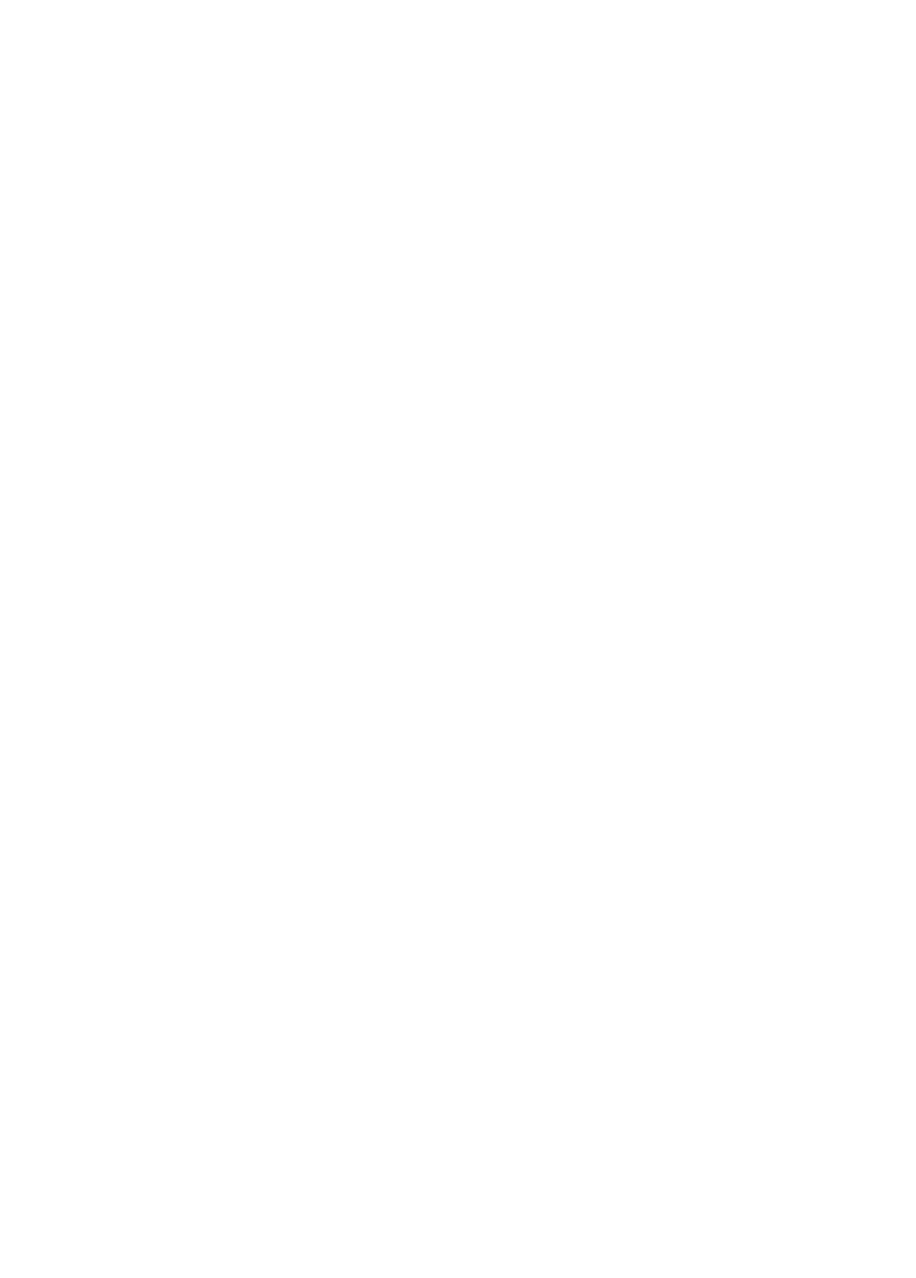
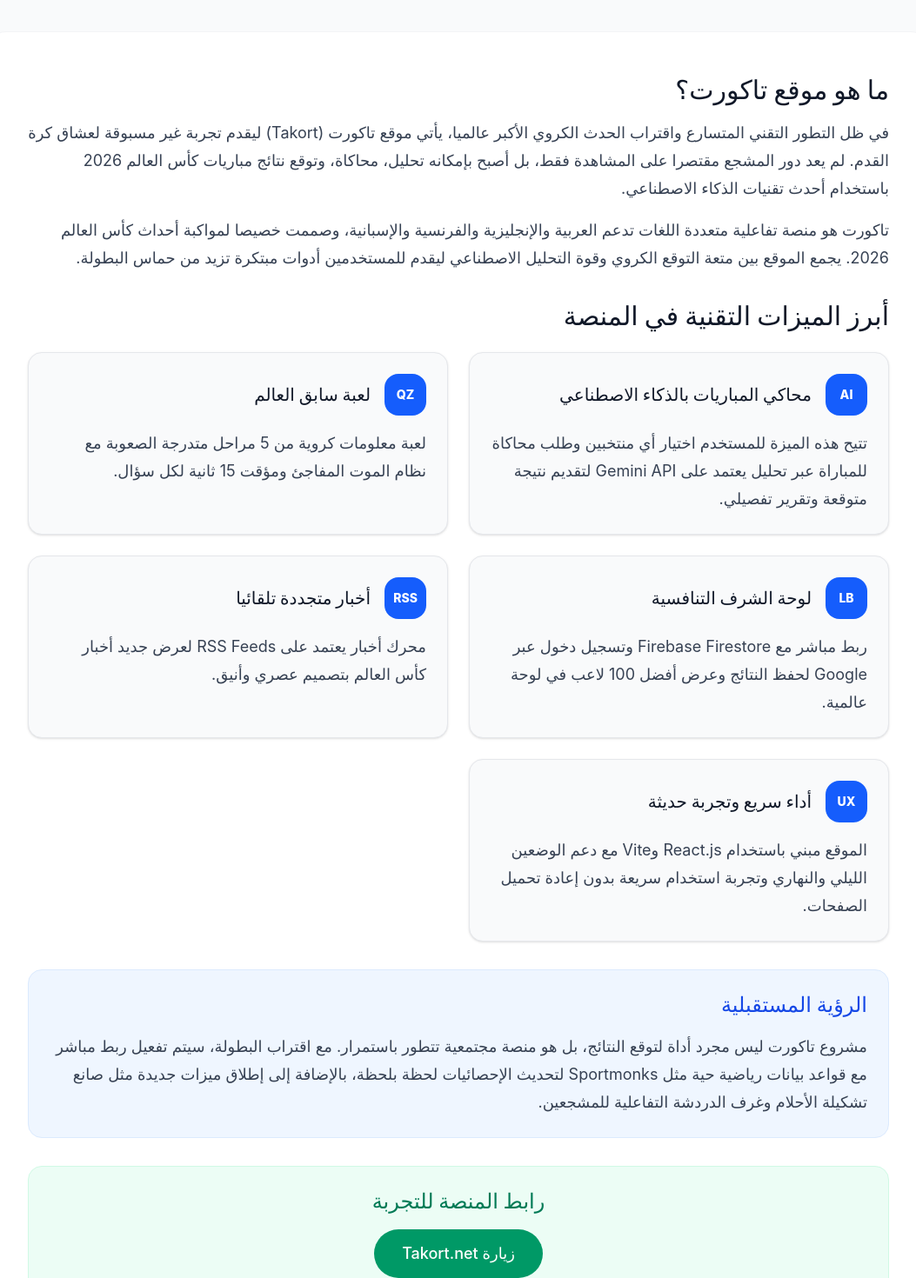
Before and after one commit to alfaress01/houssain-apps, a React (Vite) app: page /houssain-apps/takort in a window 1280 px wide. Before the commit this address had no page. Shown: the part 580-2050 px from the top of the page at 87% size, without its empty margins (113-1166 px from the left). Before the commit the page ends 800 px from the top, so only its background shows below. Built offline with nearby package versions, Linux system fonts and the light colour scheme.

Commit message:
Add Takort project article page

```diff
--- a/src/App.jsx
+++ b/src/App.jsx
@@ -3,6 +3,7 @@
 import Home from './pages/Home';
 import JibiPage from './pages/JibiPage';
 import JibiPrivacy from './pages/JibiPrivacy';
+import TakortPage from './pages/TakortPage';
 
 function App() {
   return (
@@ -11,6 +12,7 @@
         <Route path="/" element={<Home />} />
         <Route path="/jibi" element={<JibiPage />} />
         <Route path="/jibi/privacy" element={<JibiPrivacy />} />
+        <Route path="/takort" element={<TakortPage />} />
       </Routes>
     </Router>
   );
--- a/src/pages/Home.jsx
+++ b/src/pages/Home.jsx
@@ -14,20 +14,27 @@
     },
     {
       id: 2,
+      title: "Takort",
+      description: "منصة ذكية لتوقعات ومحاكاة كأس العالم 2026 بالذكاء الاصطناعي.",
+      icon: "🏆",
+      link: "/takort"
+    },
+    {
+      id: 3,
       title: "مدير المهام",
       description: "نظم وقتك ومهامك بفعالية مع تطبيق إدارة المهام المتطور.",
       icon: "✅",
       link: "#"
     },
     {
-      id: 3,
+      id: 4,
       title: "حاسبة العملات",
       description: "تحويل سريع ودقيق بين العملات العالمية بأسعار لحظية.",
       icon: "💱",
       link: "#"
     },
     {
-      id: 4,
+      id: 5,
       title: "قارئ الأخبار",
       description: "تابع آخر الأخبار من مصادرك المفضلة في مكان واحد.",
       icon: "📰",
@@ -68,7 +75,7 @@
             <div className="w-24 h-1 bg-indigo-600 mx-auto rounded"></div>
           </div>
 
-          <div className="grid grid-cols-1 md:grid-cols-2 lg:grid-cols-4 gap-8">
+          <div className="grid grid-cols-1 md:grid-cols-2 lg:grid-cols-3 xl:grid-cols-5 gap-8">
             {apps.map((app) => (
               <AppCard
                 key={app.id}
--- /dev/null
+++ b/src/pages/TakortPage.jsx
@@ -0,0 +1,131 @@
+import React from 'react';
+import Header from '../components/Header';
+import Footer from '../components/Footer';
+
+const featureCards = [
+  {
+    title: 'محاكي المباريات بالذكاء الاصطناعي',
+    icon: 'AI',
+    description:
+      'تتيح هذه الميزة للمستخدم اختيار أي منتخبين وطلب محاكاة للمباراة عبر تحليل يعتمد على Gemini API لتقديم نتيجة متوقعة وتقرير تفصيلي.',
+  },
+  {
+    title: 'لعبة سابق العالم',
+    icon: 'QZ',
+    description:
+      'لعبة معلومات كروية من 5 مراحل متدرجة الصعوبة مع نظام الموت المفاجئ ومؤقت 15 ثانية لكل سؤال.',
+  },
+  {
+    title: 'لوحة الشرف التنافسية',
+    icon: 'LB',
+    description:
+      'ربط مباشر مع Firebase Firestore وتسجيل دخول عبر Google لحفظ النتائج وعرض أفضل 100 لاعب في لوحة عالمية.',
+  },
+  {
+    title: 'أخبار متجددة تلقائيا',
+    icon: 'RSS',
+    description:
+      'محرك أخبار يعتمد على RSS Feeds لعرض جديد أخبار كأس العالم بتصميم عصري وأنيق.',
+  },
+  {
+    title: 'أداء سريع وتجربة حديثة',
+    icon: 'UX',
+    description:
+      'الموقع مبني باستخدام React.js وVite مع دعم الوضعين الليلي والنهاري وتجربة استخدام سريعة بدون إعادة تحميل الصفحات.',
+  },
+];
+
+const TakortPage = () => {
+  return (
+    <div className="min-h-screen bg-gray-50 dark:bg-gray-900 flex flex-col font-sans" dir="rtl">
+      <Header />
+
+      <main className="flex-grow">
+        <section className="bg-gradient-to-r from-emerald-600 to-blue-700 text-white py-16">
+          <div className="max-w-6xl mx-auto px-4 sm:px-6 lg:px-8 text-center">
+            <div className="mx-auto mb-6 flex h-24 w-24 items-center justify-center rounded-3xl bg-white/15 text-5xl shadow-xl backdrop-blur-sm">
+              🏆
+            </div>
+            <h1 className="text-4xl md:text-6xl font-extrabold leading-tight mb-5">
+              المنصة الذكية الأولى لتوقعات ومحاكاة كأس العالم 2026
+            </h1>
+            <p className="max-w-4xl mx-auto text-lg md:text-2xl text-blue-100 leading-relaxed">
+              تاكورت منصة تفاعلية حديثة تمنح عشاق كرة القدم تجربة مختلفة تجمع بين التحليل الذكي،
+              المحاكاة، التحديات، والأخبار المتجددة في مكان واحد.
+            </p>
+          </div>
+        </section>
+
+        <section className="py-14">
+          <div className="max-w-6xl mx-auto px-4 sm:px-6 lg:px-8">
+            <div className="bg-white dark:bg-gray-800 rounded-3xl shadow-xl p-8 md:p-12 border border-gray-100 dark:border-gray-700">
+              <div className="space-y-8 text-gray-700 dark:text-gray-200 leading-8 text-lg">
+                <div>
+                  <h2 className="text-3xl font-bold text-gray-900 dark:text-white mb-4">ما هو موقع تاكورت؟</h2>
+                  <p>
+                    في ظل التطور التقني المتسارع واقتراب الحدث الكروي الأكبر عالميا، يأتي موقع
+                    تاكورت (Takort) ليقدم تجربة غير مسبوقة لعشاق كرة القدم. لم يعد دور المشجع
+                    مقتصرا على المشاهدة فقط، بل أصبح بإمكانه تحليل، محاكاة، وتوقع نتائج مباريات
+                    كأس العالم 2026 باستخدام أحدث تقنيات الذكاء الاصطناعي.
+                  </p>
+                  <p className="mt-4">
+                    تاكورت هو منصة تفاعلية متعددة اللغات تدعم العربية والإنجليزية والفرنسية
+                    والإسبانية، وصممت خصيصا لمواكبة أحداث كأس العالم 2026. يجمع الموقع بين متعة
+                    التوقع الكروي وقوة التحليل الاصطناعي ليقدم للمستخدمين أدوات مبتكرة تزيد من
+                    حماس البطولة.
+                  </p>
+                </div>
+
+                <div>
+                  <h2 className="text-3xl font-bold text-gray-900 dark:text-white mb-6">أبرز الميزات التقنية في المنصة</h2>
+                  <div className="grid grid-cols-1 md:grid-cols-2 gap-6">
+                    {featureCards.map((feature) => (
+                      <div
+                        key={feature.title}
+                        className="rounded-2xl border border-gray-200 dark:border-gray-700 bg-gray-50 dark:bg-gray-900/40 p-6 shadow-sm"
+                      >
+                        <div className="flex items-center gap-4 mb-4">
+                          <div className="flex h-12 w-12 items-center justify-center rounded-2xl bg-blue-600 text-sm font-extrabold text-white">
+                            {feature.icon}
+                          </div>
+                          <h3 className="text-xl font-bold text-gray-900 dark:text-white">{feature.title}</h3>
+                        </div>
+                        <p>{feature.description}</p>
+                      </div>
+                    ))}
+                  </div>
+                </div>
+
+                <div className="rounded-2xl bg-blue-50 dark:bg-blue-950/30 border border-blue-100 dark:border-blue-900 p-6">
+                  <h2 className="text-2xl font-bold text-blue-700 dark:text-blue-300 mb-4">الرؤية المستقبلية</h2>
+                  <p>
+                    مشروع تاكورت ليس مجرد أداة لتوقع النتائج، بل هو منصة مجتمعية تتطور باستمرار.
+                    مع اقتراب البطولة، سيتم تفعيل ربط مباشر مع قواعد بيانات رياضية حية مثل
+                    Sportmonks لتحديث الإحصائيات لحظة بلحظة، بالإضافة إلى إطلاق ميزات جديدة مثل
+                    صانع تشكيلة الأحلام وغرف الدردشة التفاعلية للمشجعين.
+                  </p>
+                </div>
+
+                <div className="rounded-2xl bg-emerald-50 dark:bg-emerald-950/30 border border-emerald-100 dark:border-emerald-900 p-6 text-center">
+                  <h2 className="text-2xl font-bold text-emerald-700 dark:text-emerald-300 mb-4">رابط المنصة للتجربة</h2>
+                  <a
+                    href="https://takort.net"
+                    target="_blank"
+                    rel="noopener noreferrer"
+                    className="inline-block bg-emerald-600 hover:bg-emerald-700 text-white font-bold py-3 px-8 rounded-full transition-colors"
+                  >
+                    زيارة Takort.net
+                  </a>
+                </div>
+              </div>
+            </div>
+          </div>
+        </section>
+      </main>
+
+      <Footer />
+    </div>
+  );
+};
+
+export default TakortPage;
```
